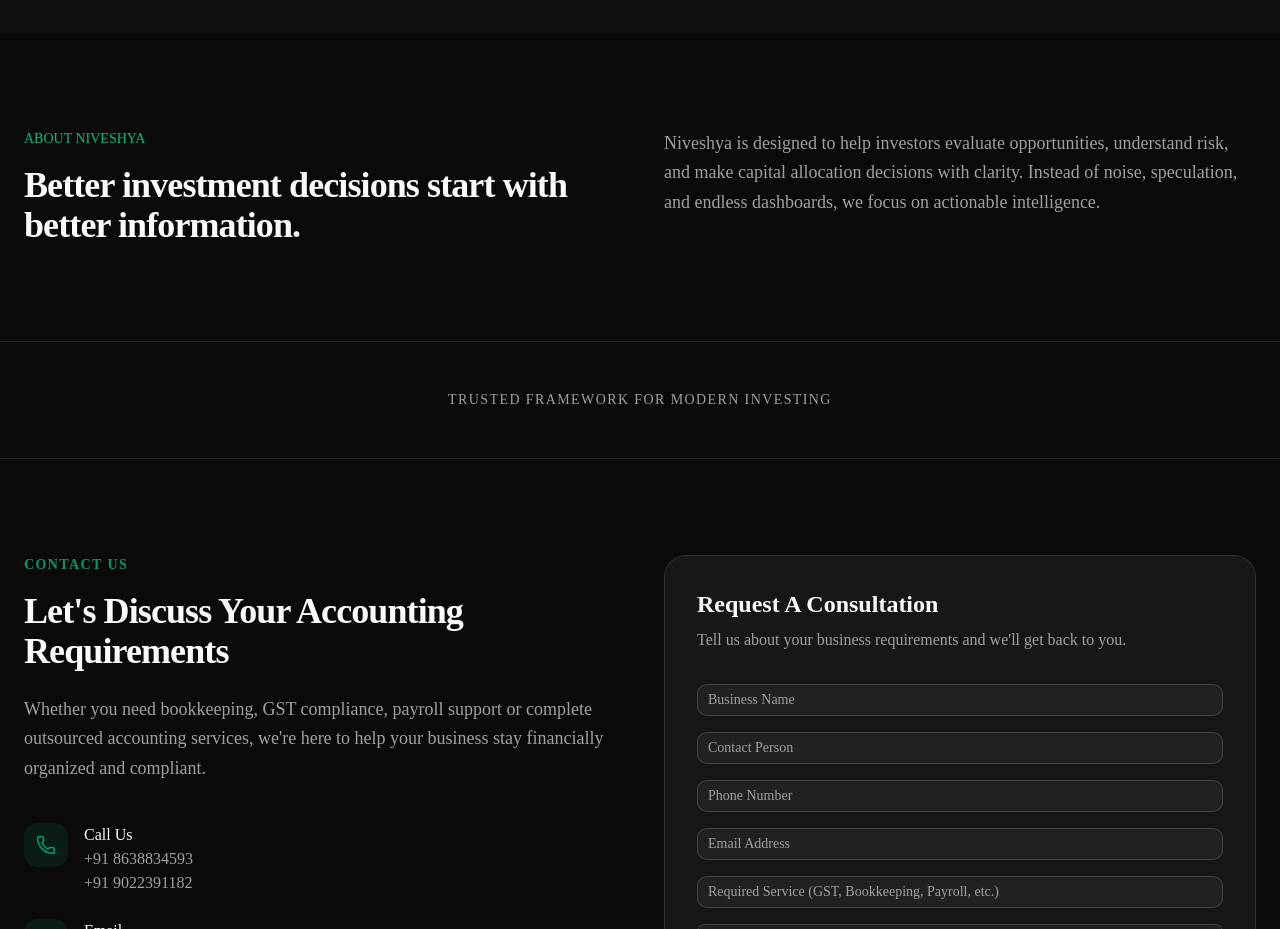
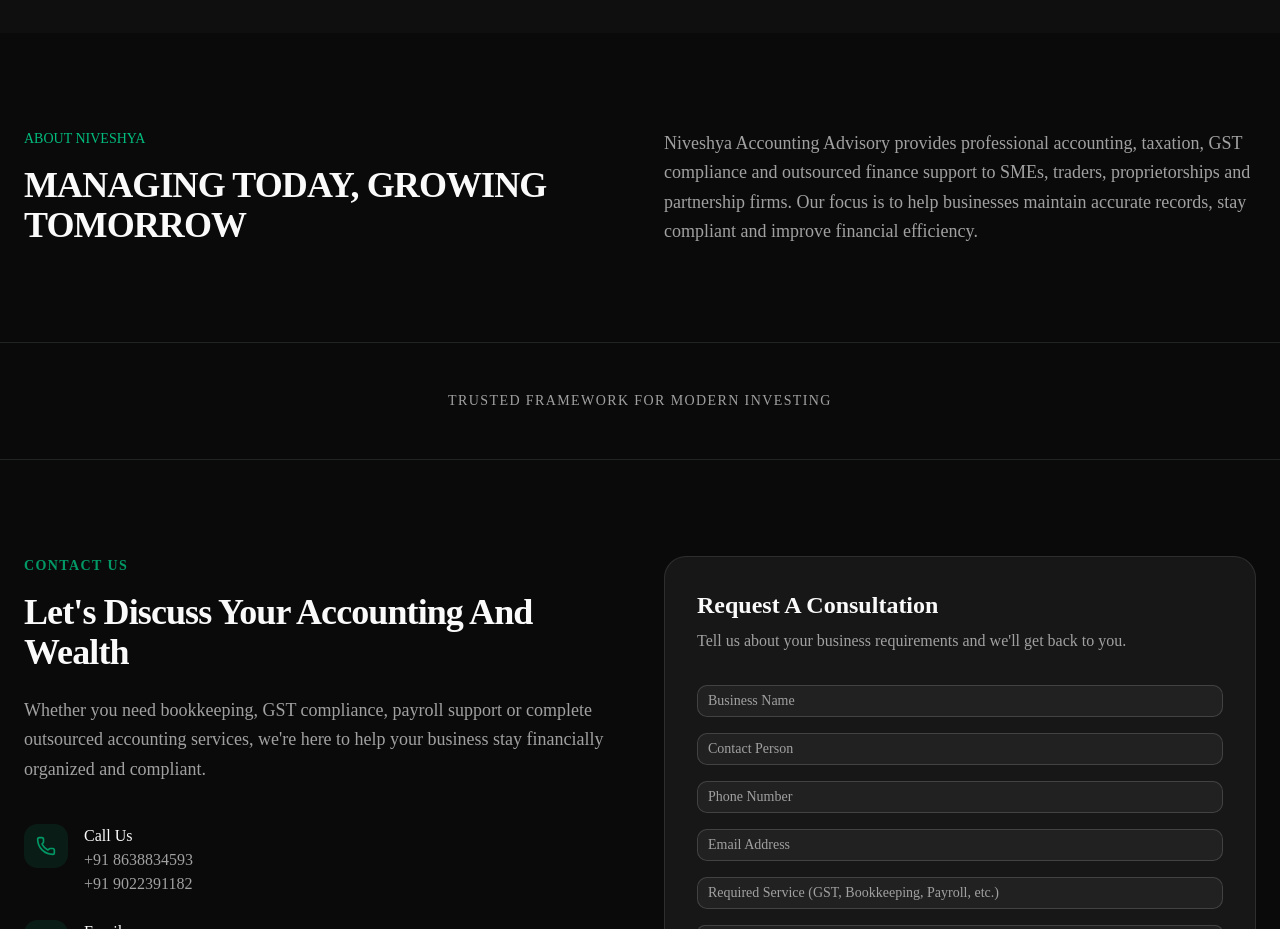
Before and after one commit to habibieebhy/niveshya, a Next.js app: page /business in a window 1280 px wide. Shown: the part 3260-4189 px from the top of the page. Built offline with nearby package versions, Linux system fonts and the light colour scheme; no server answers.

Commit message:
WHATSAPP ROUTE

```diff
--- /dev/null
+++ b/app/api/webhooks/whatsapp/route.ts
@@ -0,0 +1,43 @@
+import { NextRequest } from "next/server";
+
+export async function GET(
+  request: NextRequest
+) {
+  const searchParams =
+    request.nextUrl.searchParams;
+
+  const mode =
+    searchParams.get("hub.mode");
+
+  const token =
+    searchParams.get("hub.verify_token");
+
+  const challenge =
+    searchParams.get("hub.challenge");
+
+  if (
+    mode === "subscribe" &&
+    token === process.env.WHATSAPP_VERIFY_TOKEN
+  ) {
+    return new Response(challenge);
+  }
+
+  return new Response("Forbidden", {
+    status: 403,
+  });
+}
+
+export async function POST(
+  request: Request
+) {
+  const body = await request.json();
+
+  console.log(
+    "WHATSAPP WEBHOOK:",
+    JSON.stringify(body, null, 2)
+  );
+
+  return Response.json({
+    received: true,
+  });
+}
--- a/components/about/About.tsx
+++ b/components/about/About.tsx
@@ -11,16 +11,13 @@ export default function About() {
             </p>
 
             <h2 className="mt-4 text-4xl font-bold tracking-tight">
-              Better investment decisions start with better information.
+              MANAGING TODAY, GROWING TOMORROW
             </h2>
           </div>
 
           <div>
             <p className="text-lg leading-relaxed text-muted-foreground">
-              Niveshya is designed to help investors evaluate opportunities,
-              understand risk, and make capital allocation decisions with
-              clarity. Instead of noise, speculation, and endless dashboards,
-              we focus on actionable intelligence.
+              Niveshya Accounting Advisory provides professional accounting, taxation, GST compliance and outsourced finance support to SMEs, traders, proprietorships and partnership firms. Our focus is to help businesses maintain accurate records, stay compliant and improve financial efficiency.
             </p>
           </div>
 
--- a/components/contact/Contact.tsx
+++ b/components/contact/Contact.tsx
@@ -28,7 +28,7 @@ export default function Contact() {
 
             <h2 className="mt-4 text-4xl font-bold tracking-tight">
               Let's Discuss Your
-              Accounting Requirements
+              Accounting And Wealth
             </h2>
 
             <p className="mt-6 text-lg leading-relaxed text-muted-foreground">
--- a/docker-compose.yml
+++ b/docker-compose.yml
@@ -1,6 +1,6 @@
 services:
   niveshya:
-    image: zahrbrixta/niveshya:v3
+    image: zahrbrixta/niveshya:v4
     container_name: niveshya
     restart: unless-stopped
     ports:
```
Also changed, not shown: 2 other files (tests, documents, lock files or other folders).
